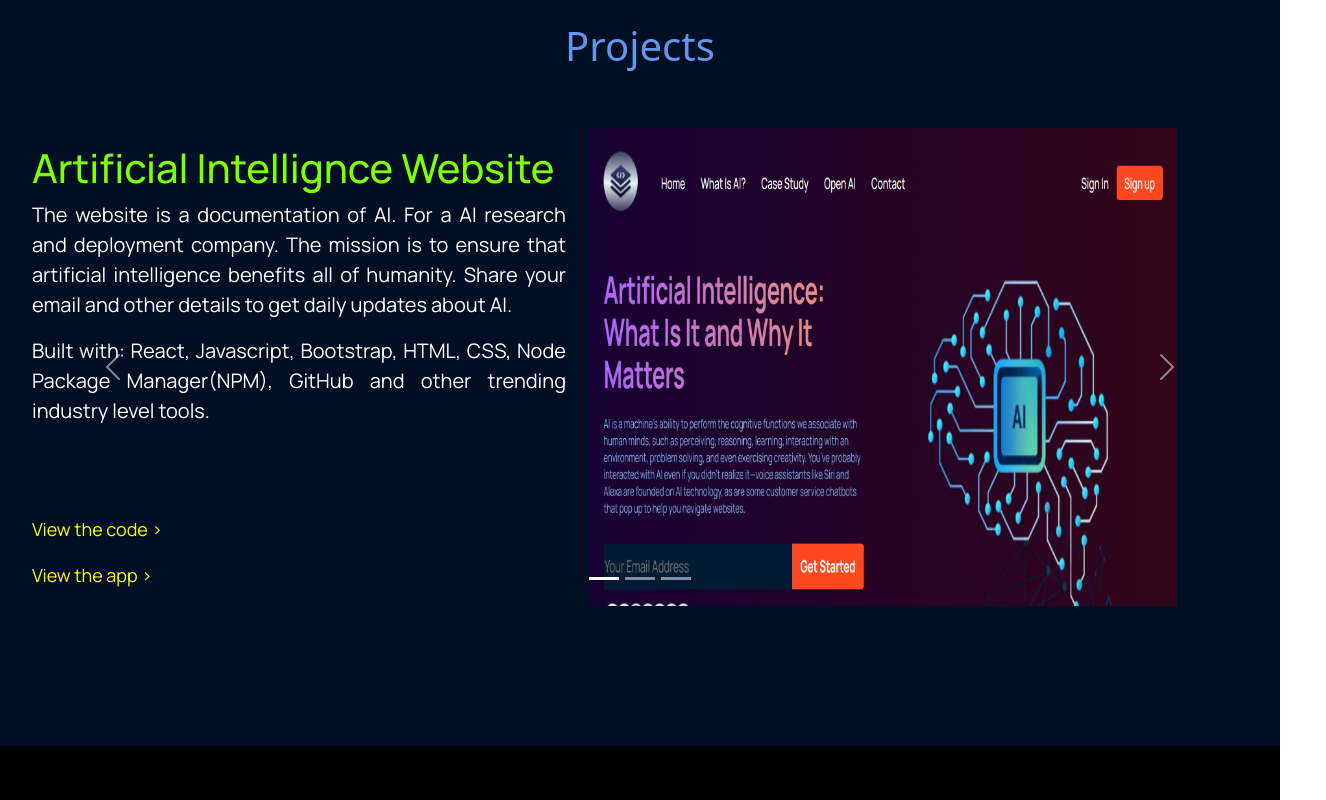
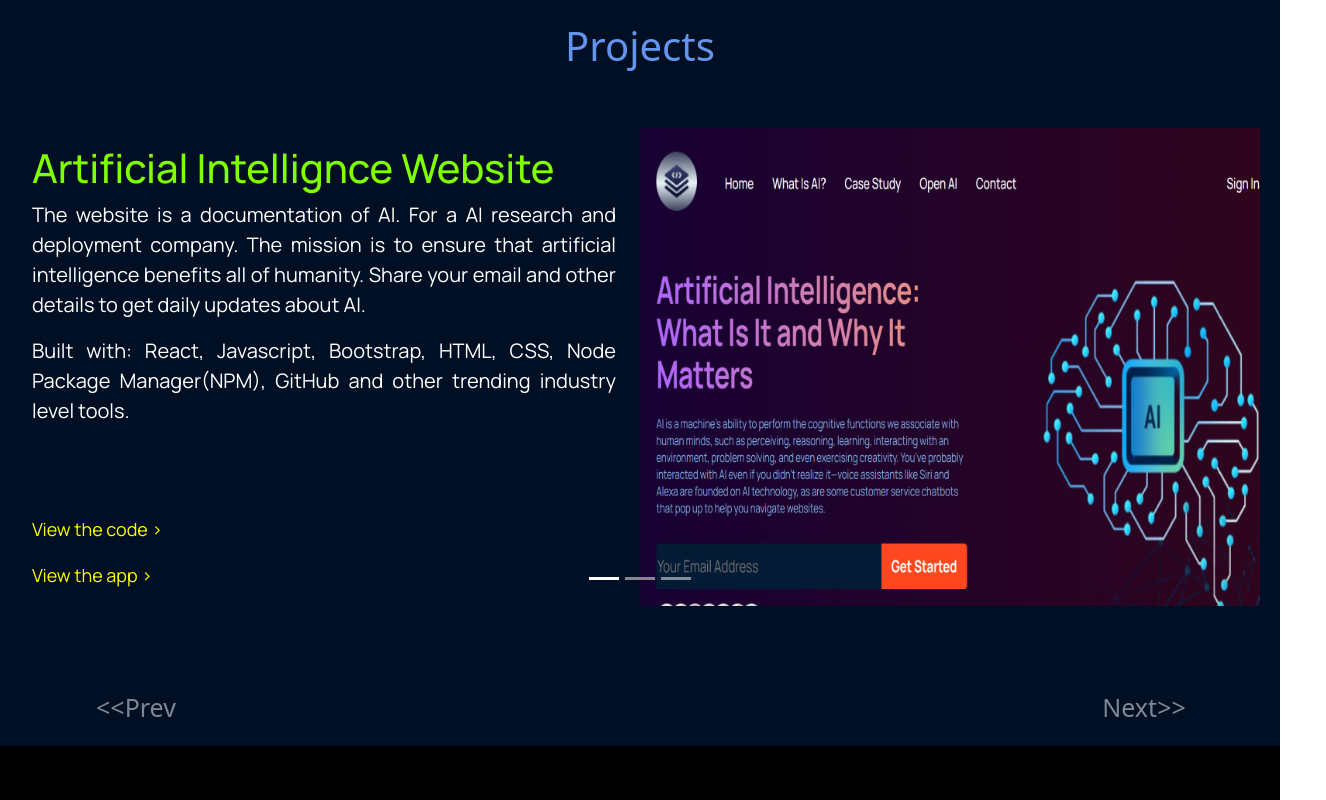
Before and after one commit to fatima-07/Portfolio, a React (Vite) app: page / in a window 1280 px wide. Shown: the part 1640-2440 px from the top of the page, 1326 px wide, since content can reach past the window. Built offline with nearby package versions, Linux system fonts and the light colour scheme.

Commit message:
Update carousel

```diff
--- a/src/components/about/about.css
+++ b/src/components/about/about.css
@@ -62,7 +62,24 @@
 
 @media screen and (max-width:425px) {
      .ab__header img {
-          width:50%;
+          width:40%;
+     }
+
+     .grid-container {
+          grid-template-columns: 100px 100px 100px;
+          gap: 10px;
+     }
+     .logo_img {
+          height: 20%;
+     }
+     .logo_img p {
+          font-size: 13px;
+     }
+}
+
+@media screen and (max-width:550px) {
+     .ab__header img {
+          width:40%;
      }
 
      .grid-container {
@@ -70,14 +87,3 @@
           gap: 10px;
      }
 }
-
-@media screen and (max-width:550px) {
-     .ab__header img {
-          width:50%;
-     }
-
-     .grid-container {
-          grid-template-columns: 100px 100px 100px;
-          gap: 10px;
-     }
-}
--- a/src/components/projects/Projects.jsx
+++ b/src/components/projects/Projects.jsx
@@ -9,7 +9,16 @@ const Projects = () => {
   return (
     <>
     <div className="project" id="projects">
-      <div className="pr-header text-center"><h1>Projects</h1></div>
+      <div className="pr-header text-center container"><h1>Projects</h1>
+    <button className="carousel-control-prev" type="button" data-bs-target="#carouselExampleDark" data-bs-slide="prev">
+    <span aria-hidden="true"></span>
+    <span><span>{" "}</span>{"<<"}Prev</span>
+  </button>
+  <button className="btn-2 carousel-control-next" type="button" data-bs-target="#carouselExampleDark" data-bs-slide="next">
+    <span aria-hidden="true"></span>
+    <span>Next{">>"}<span>{" "}</span><span>{" "}</span><span>{" "}</span></span>
+  </button>
+  </div>
     <div id="carouselExampleDark" className="carousel carousel-light slide" data-bs-ride="carousel">
   <div className="carousel-indicators">
     <li data-bs-target="#carouselExampleDark" data-bs-slide-to="0" className="active" aria-current="true" aria-label="Slide 1"></li>
@@ -18,7 +27,7 @@ const Projects = () => {
   </div>
   <div className="carousel-inner">
     <div className="carousel-item active" data-bs-interval="10000">
-    <div className="row container ">
+    <div className="row container-fluid ">
         <div className="col-xl-6">
         <h1>Artificial Intellignce Website</h1>
         <p>The website is a documentation of AI. For a AI research and deployment company.
@@ -37,11 +46,11 @@ const Projects = () => {
 
 
       <div className="carousel-item" data-bs-interval="10000">
-    <div className="row container ">
+    <div className="row container-fluid ">
         <div className="col-xl-6">
         <h1>Bites & Sips Restaurant Website</h1>
-        <p>This restaurant website helps to build the brand. It lets people <br/>
-        find you online. People look online for contact details and food <br/>
+        <p>This restaurant website helps to build the brand. It lets people
+        find you online. People look online for contact details and food
          ordering details. Let your clients get the view of your restaurant today!</p>
          <p>Built with: Angular, Typescript, Bootstrap, HTML, CSS, Node Package Manager(NPM),
            GitHub and other styling tools.</p> <br/> <br/> <br/>
@@ -57,14 +66,14 @@ const Projects = () => {
 
 
     <div className="carousel-item">
-    <div className="row container third-img ">
+    <div className="row container-fluid third-img ">
         <div className="col-xl-6" data-aos="flip-left">
         <img src={Image} alt="Img"/>
         </div>
         <div className="col-xl-6">
         <h1>Previous Projects</h1>
-        <p>I have built various different projects to fit different aspects of the <br/> client's
-         business. If you want to see more examples of my work than<br />the ones
+        <p>I have built various different projects to fit different aspects of the client's
+         business. If you want to see more examples of my work than the ones
          showcased in this site, please contact me!</p><br />
          <p>For this website's github repository, click the link below!</p>
          <p>Built with: React, Javascript, Bootstrap, HTML, CSS, Yarn Package Manager(Yarn),
@@ -75,14 +84,7 @@ const Projects = () => {
       </div>
     </div>
   </div>
-  <button className="carousel-control-prev" type="button" data-bs-target="#carouselExampleDark" data-bs-slide="prev">
-    <span className="carousel-control-prev-icon" aria-hidden="true"></span>
-    <span className="visually-hidden">Previous</span>
-  </button>
-  <button className="carousel-control-next" type="button" data-bs-target="#carouselExampleDark" data-bs-slide="next">
-    <span className="carousel-control-next-icon" aria-hidden="true"></span>
-    <span className="visually-hidden">Next</span>
-  </button>
+
 </div>
 </div>
  </>
--- a/src/components/projects/projects.css
+++ b/src/components/projects/projects.css
@@ -12,6 +12,15 @@
   padding-bottom: 50px;
 }
 
+.pr-header button {
+  align-items:end;
+}
+
+.pr-header span {
+  padding: 20px 20px;
+  font-size: 25px;
+}
+
 .project p {
     justify-content: flex-end;
     font-size:20px ;
@@ -21,9 +30,8 @@
 }
 
 .project img {
-    width: 110%;
+    width: 120%;
     height: 110%;
-
     padding-bottom: 2.5rem;
 }
 
--- a/src/components/text-header/text-header.css
+++ b/src/components/text-header/text-header.css
@@ -62,17 +62,28 @@
 
 @media screen and (max-width: 550px) {
   .hero {
-    padding-top: 150px;
+    padding-top: 120px;
     padding-bottom: 170px;
   }
 
 
 }
 
-@media screen and (max-width: 380px) {
+@media screen and (max-width: 550px) {
+  .hero {
+    padding-top: 50px;
+    padding-bottom: 170px;
+  }
+
+
+}
+
+
+@media screen and (max-width: 390px) {
     .hero {
       padding-top: 10px;
       padding-bottom: 170px;
+      position: relative;
     }
     .computer__img img {
       padding-top: 0.5px;
```
